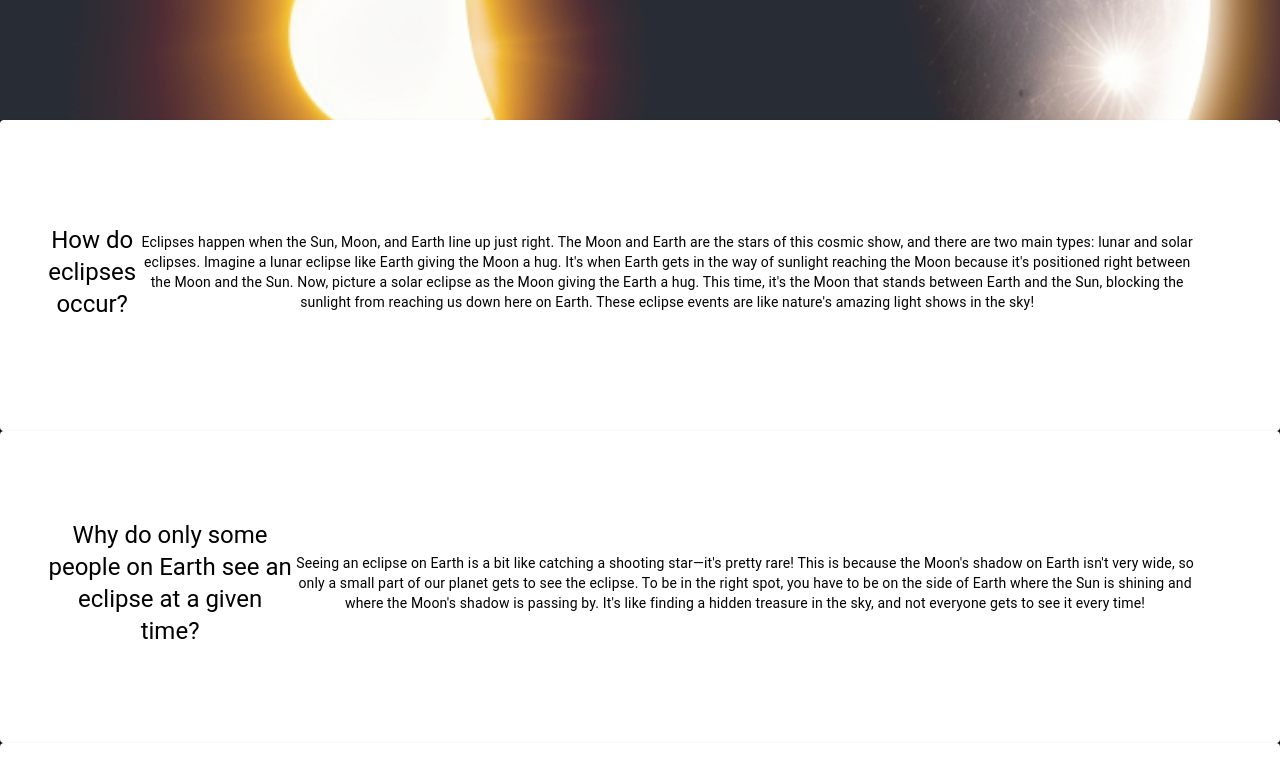
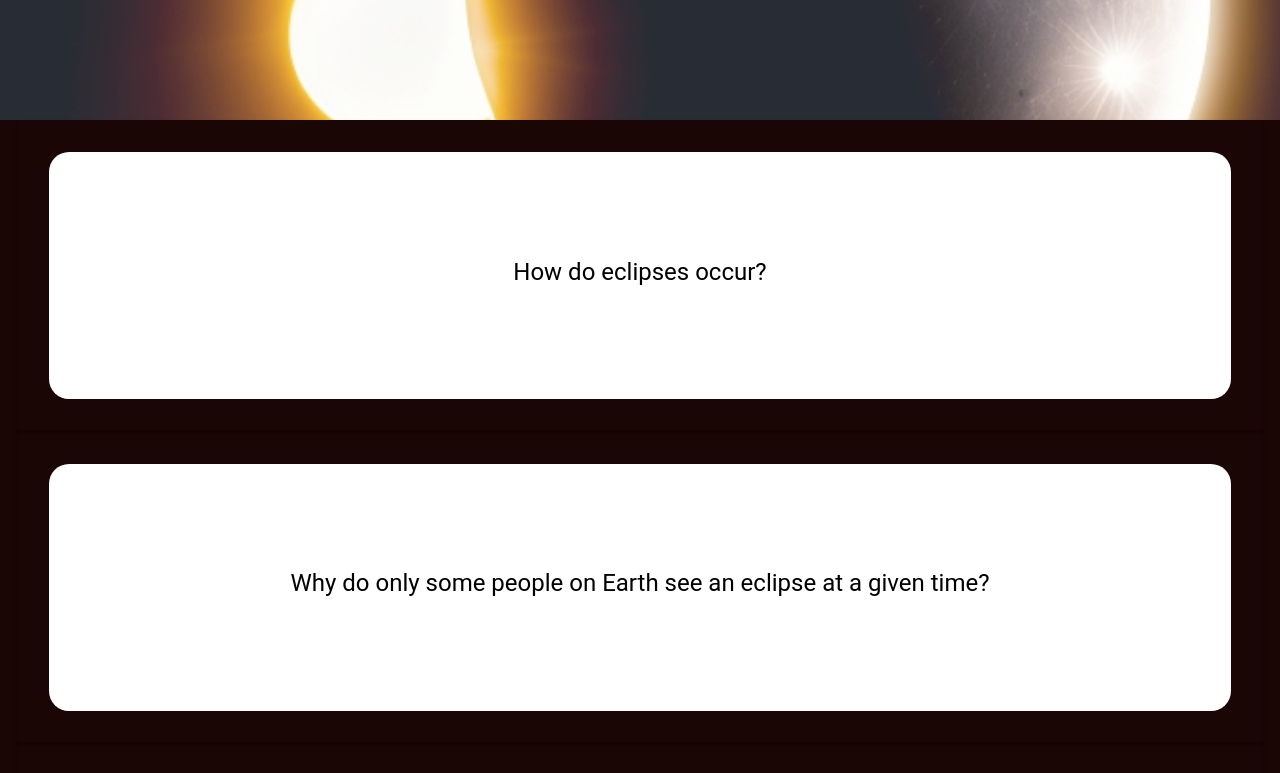
Before and after one commit to AlissonRoss/eclipse-NASA-challenge-2023, a React (Create React App) app: page / in a window 1280 px wide. Shown: the part 520-1293 px from the top of the page. Built offline with nearby package versions, Linux system fonts and the light colour scheme.

Commit message:
Revert "Implemented infinite scrolling"

```diff
--- a/src/Components/Body/index.js
+++ b/src/Components/Body/index.js
@@ -1,91 +1,8 @@
-import React, { useState, useEffect } from 'react';
-import Card from '@mui/material/Card';
-import CardContent from '@mui/material/CardContent';
-import Typography from '@mui/material/Typography';
-import { itemData } from '../Card1/index';
-
+import BasicCard from '../Card1'
 export default function NavBar() {
-
-    // define state to track the loaded content
-    const [content, setContent] = useState([]);
-    const [loading, setLoading] = useState(false);
-
-    useEffect(() => {
-        // load initial content when the component mounts
-        loadInitialContent();
-    }, []);
-
-    // function to load initial content
-    const loadInitialContent = () => {
-        const initialContent = itemData.slice(0, 5); // replace with your content retrieval method
-        setContent(initialContent);
-    };
-
-    // function to handle endless scrolling
-    const handleEndlessScroll = () => {
-        const contentHeight = document.documentElement.scrollHeight;
-        const scrollPosition = window.innerHeight + window.scroll;
-
-        // detects when user is near bottom of the page
-        if (scrollPosition >= contentHeight - 200 && !loading) {
-            setLoading(true);
-
-            // fetch and append the next set of content
-            const nextContent = {};
-
-            // append the new content to the existing content
-            setContent((prevContent) => [...prevContent, nextContent]);
-            setLoading(false);
-        }
-    };
-
-    // add scroll event listener to trigger infinite scrolling
-    useEffect(() => {
-        loadInitialContent(); // load initial content when the component mounts
-    }, []);
-
-
-    useEffect(() => {
-        window.addEventListener('scroll', handleEndlessScroll);
-        return () => {
-            window.removeEventListener('scroll', handleEndlessScroll);
-        };
-    }, [content]);
-
     return (
-        <div className="App-body">
-            {content.map((item, index) => (
-                <Card key={index} className='App-card' sx={{ width: "50%"}}>
-                    <CardContent border={1} className='cardContent'>
-                        <Typography variant="h5" component="div">
-                            {item.question}
-                        </Typography>
-                        <Typography variant="body2">
-                            {item.answer}
-                        </Typography>
-                    </CardContent>
-                </Card>
-            ))}
-            {loading && <p>Loading more content...</p>}
+        <div className="App-body" id='body'>
+        <BasicCard/>
         </div>
     );
 }
-
-    // return (
-    //     <div className="App-body">
-    //         {content.map((item, index) => (
-    //         <Card key={index} className='App-card' sx={{ width: "50%"}}>
-    //             <CardContent className='cardContent' border='50'>
-    //                 <Typography variant="h5" component="div">
-    //                     {item.question}
-    //                 </Typography>
-    //                 <Typography variant="body2">
-    //                     {item.answer}
-    //                 </Typography>
-    //             </CardContent>
-    //         </Card>
-    //         )}
-    //         {loading && <p>Loading more content... </p>}
-    //         </div>
-
-    //     )
--- a/src/Components/Card1/index.js
+++ b/src/Components/Card1/index.js
@@ -5,7 +5,7 @@ import Typography from '@mui/material/Typography';
 import { Button } from '@mui/base';
 import { toBeRequired } from '@testing-library/jest-dom/matchers';
 
-export const itemData = [
+const itemData = [
   {
       question: 'How do eclipses occur?',
       answer: "Eclipses happen when the Sun, Moon, and Earth line up just right. The Moon and Earth are the stars of this cosmic show, and there are two main types: lunar and solar eclipses.\nImagine a lunar eclipse like Earth giving the Moon a hug. It's when Earth gets in the way of sunlight reaching the Moon because it's positioned right between the Moon and the Sun.\nNow, picture a solar eclipse as the Moon giving the Earth a hug. This time, it's the Moon that stands between Earth and the Sun, blocking the sunlight from reaching us down here on Earth. These eclipse events are like nature's amazing light shows in the sky!"
```
